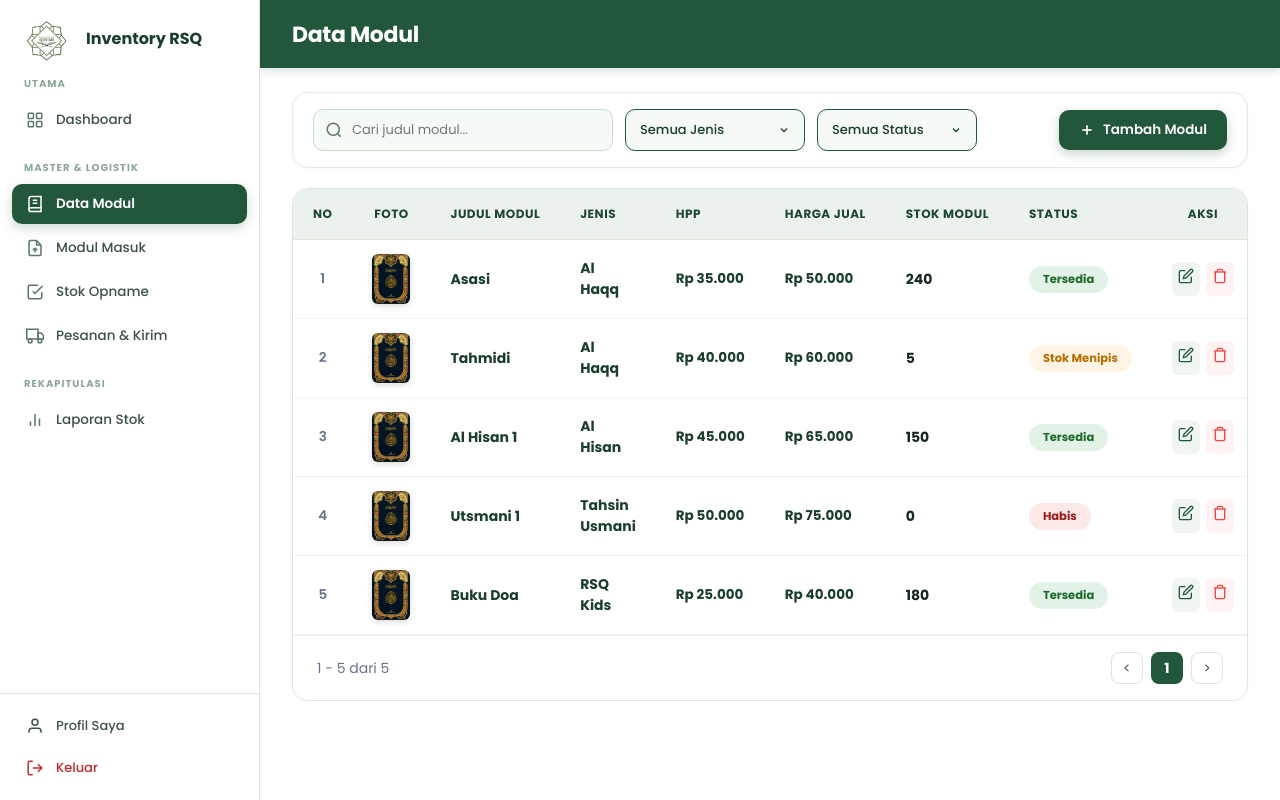
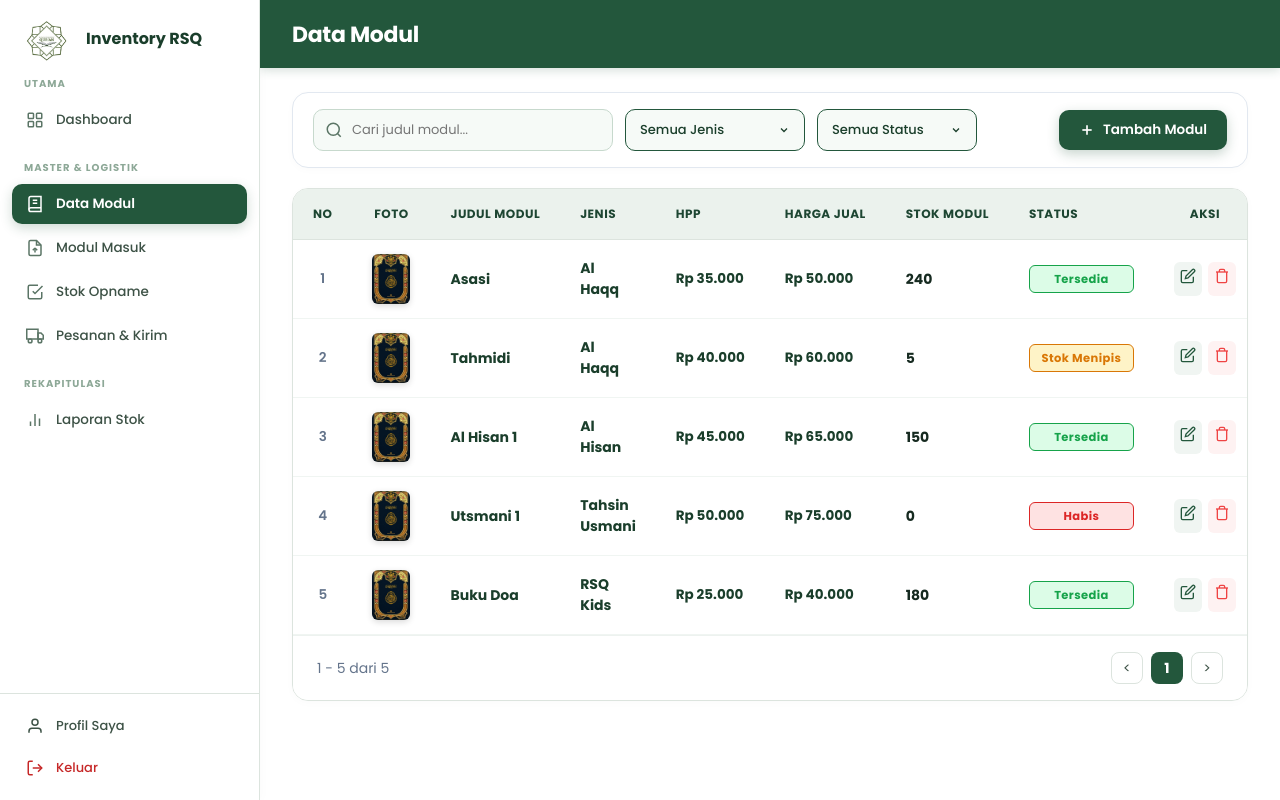
Before and after one commit to yohanaabigaill/Inventory-Pembelajaran, a React (Vite) app: page /data-modul in a window 1280 px wide. Built offline with nearby package versions, Linux system fonts and the light colour scheme.

Commit message:
memperbaiki border status pada halaman data modul

```diff
--- a/src/App.jsx
+++ b/src/App.jsx
@@ -1,7 +1,7 @@
 import React from "react";
 import { BrowserRouter, Routes, Route } from "react-router-dom";
 import { authRoutes } from "./routes/authRoutes";
-import DataModulPage from "./pages/DataModulPage";
+import DataModul from "./pages/DataModul";
 import './index.css';
 
 function App() {
@@ -9,8 +9,8 @@ function App() {
     <BrowserRouter>
       <Routes>
         {authRoutes}
-        <Route path="/data-modul" element={<DataModulPage />} />
-        <Route path="/" element={<DataModulPage />} />
+        <Route path="/data-modul" element={<DataModul />} />
+        <Route path="/" element={<DataModul />} />
       </Routes>
     </BrowserRouter>
   );
--- a/src/pages/DataModulPage.jsx
+++ b/src/pages/DataModul.jsx
@@ -154,7 +154,7 @@ const STATUS_OPTIONS = [
   'Habis'
 ];
 
-export default function DataModulPage() {
+export default function DataModul() {
   const fileInputRef = useRef(null);
   const [modulList, setModulList] = useState([
     {
@@ -944,34 +944,52 @@ const styles = {
   },
 
   statusTersediaNoDot: {
-    display: 'inline-block',
-    backgroundColor: '#e2f2e6',
-    color: '#1b692b',
-    padding: '5px 14px',
-    borderRadius: '20px',
+    display: 'inline-flex',
+    alignItems: 'center',
+    justifyContent: 'center',
+    width: '105px',
+    height: '28px',
+    backgroundColor: '#dcfce7',
+    color: '#16a34a',
+    borderRadius: '6px',
     fontSize: '11.5px',
     fontWeight: '700',
-    whiteSpace: 'nowrap'
+    letterSpacing: '0.4px',
+    border: '1px solid #16a34a',
+    whiteSpace: 'nowrap',
+    boxSizing: 'border-box'
   },
   statusMenipisNoDot: {
-    display: 'inline-block',
-    backgroundColor: '#fff4e5',
-    color: '#b76e00',
-    padding: '5px 14px',
-    borderRadius: '20px',
+    display: 'inline-flex',
+    alignItems: 'center',
+    justifyContent: 'center',
+    width: '105px',
+    height: '28px',
+    backgroundColor: '#fef3c7',
+    color: '#d97706',
+    borderRadius: '6px',
     fontSize: '11.5px',
     fontWeight: '700',
-    whiteSpace: 'nowrap'
+    letterSpacing: '0.4px',
+    border: '1px solid #d97706',
+    whiteSpace: 'nowrap',
+    boxSizing: 'border-box'
   },
   statusHabisNoDot: {
-    display: 'inline-block',
-    backgroundColor: '#fde8e8',
-    color: '#9b1c1c',
-    padding: '5px 14px',
-    borderRadius: '20px',
+    display: 'inline-flex',
+    alignItems: 'center',
+    justifyContent: 'center',
+    width: '105px',
+    height: '28px',
+    backgroundColor: '#fee2e2',
+    color: '#dc2626',
+    borderRadius: '6px',
     fontSize: '11.5px',
     fontWeight: '700',
-    whiteSpace: 'nowrap'
+    letterSpacing: '0.4px',
+    border: '1px solid #dc2626',
+    whiteSpace: 'nowrap',
+    boxSizing: 'border-box'
   },
 
   actionFlex: {
```
